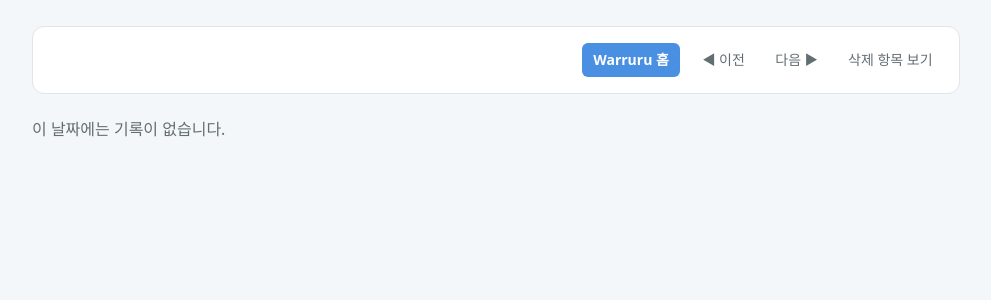
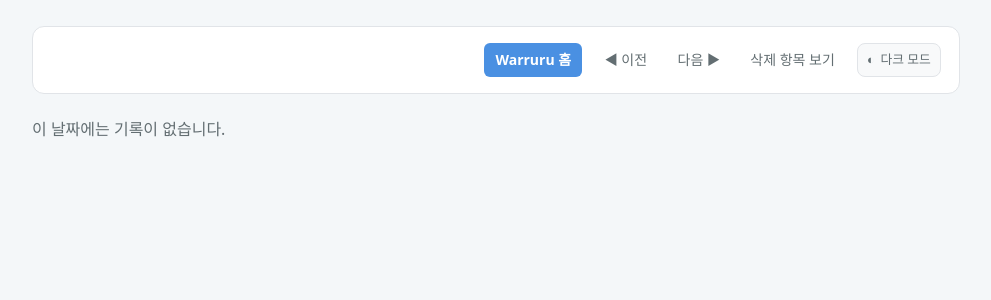
Before and after one commit to WarruruLab/warruru-lab, a Python web app: template local/src/warruru_local/daemon/templates/day.html in a window 1280 px wide. Shown: the top 300 px of the page, without its empty margins (144-1135 px from the left). Run offline with Jinja, Linux system fonts and the light colour scheme; the template is opened without the code that fills it, so the values that code supplies are empty.

Commit message:
feat: 일반 모드와 다크 모드를 전환한다
DevTalk 밝은 팔레트를 기본으로 유지하면서 밤에 읽을 선택지가 없었다.\n짙은 남청색 표면과 같은 파란 강조색을 쓰는 다크 모드를 더한다.\n\n선택은 브라우저 localStorage에만 남긴다. 서버 설정이나 SQLite에\n저장하면 한 브라우저의 표시 취향이 도메인 상태가 되기 때문이다.\nCSS를 읽기 전에 저장값을 적용해 화면이 하얗게 번쩍이는 것도 막는다.\n\n스크립트가 차단되면 기본 일반 모드로 남는다. 기록 조회와 상태 변경은\n테마 스크립트에 의존하지 않는다.

```diff
--- a/local/src/warruru_local/daemon/templates/_nav.html
+++ b/local/src/warruru_local/daemon/templates/_nav.html
@@ -2,4 +2,5 @@
   <a class="home-link" href="/t" aria-label="홈으로">Warruru 홈</a>
   <a href="/d/{{ today }}">오늘</a>
   <a href="/c/{{ today[:7] }}">달력</a>
+  {% include "_theme_toggle.html" %}
 </nav>
--- /dev/null
+++ b/local/src/warruru_local/daemon/templates/_theme_toggle.html
@@ -0,0 +1,5 @@
+<button class="theme-toggle" type="button" data-theme-toggle
+        aria-label="다크 모드로 전환" aria-pressed="false">
+  <span aria-hidden="true" data-theme-icon>◐</span>
+  <span data-theme-label>다크 모드</span>
+</button>
--- a/local/src/warruru_local/daemon/templates/base.html
+++ b/local/src/warruru_local/daemon/templates/base.html
@@ -4,6 +4,13 @@
 <meta charset="utf-8">
 <meta name="viewport" content="width=device-width, initial-scale=1">
 <title>{% block title %}Warruru Local{% endblock %}</title>
+{# CSS 를 읽기 전에 저장한 테마를 붙여 화면이 하얗게 번쩍이지 않게 한다. #}
+<script>
+  try {
+    var savedTheme = localStorage.getItem("warruru-theme");
+    if (savedTheme === "dark") document.documentElement.dataset.theme = "dark";
+  } catch (error) {}
+</script>
 {#
   스타일은 여기 한 곳에만 둔다. 화면이 여섯이고 사용자가 한 명이라
   빌드 파이프라인도 CSS 파일 분리도 값을 못 한다.
@@ -52,6 +59,25 @@
     --t-xl: 1.45rem;
 
     --radius: 12px;
+  }
+
+  [data-theme="dark"] {
+    color-scheme: dark;
+    --ground:    #111820;
+    --panel:     #19232d;
+    --panel-2:   #222e39;
+    --ink:       #edf3f8;
+    --ink-soft:  #b4c0ca;
+    --ink-faint: #82909d;
+    --rule:      #334250;
+    --rule-soft: #2a3743;
+    --primary:   #69aaf0;
+    --primary-hover: #8bbef4;
+    --primary-soft: #203b55;
+    --full:      #62c477;
+    --full-soft: #203d2a;
+    --gap:       #efb34f;
+    --gap-soft:  #493719;
   }
 
   * { box-sizing: border-box; }
@@ -115,6 +141,16 @@
     padding-inline: .7rem;
   }
   nav .home-link:hover { color: #fff; background: var(--primary-hover); }
+  nav .theme-toggle {
+    display: inline-flex; align-items: center; gap: .35rem;
+    color: var(--ink-soft); background: var(--panel-2);
+    border: 1px solid var(--rule); padding: .35rem .55rem;
+    white-space: nowrap;
+  }
+  nav .theme-toggle:hover {
+    color: var(--primary); background: var(--primary-soft);
+    border-color: var(--primary);
+  }
 
   /* ── 카드 ───────────────────────────────────────────── */
   .tool {
@@ -397,5 +433,31 @@
 <main>
 {% block content %}{% endblock %}
 </main>
+<script>
+  (function () {
+    var root = document.documentElement;
+    var toggles = document.querySelectorAll("[data-theme-toggle]");
+
+    function paint(theme) {
+      var dark = theme === "dark";
+      root.dataset.theme = dark ? "dark" : "light";
+      toggles.forEach(function (button) {
+        button.setAttribute("aria-pressed", String(dark));
+        button.setAttribute("aria-label", dark ? "일반 모드로 전환" : "다크 모드로 전환");
+        button.querySelector("[data-theme-label]").textContent = dark ? "일반 모드" : "다크 모드";
+        button.querySelector("[data-theme-icon]").textContent = dark ? "◑" : "◐";
+      });
+    }
+
+    paint(root.dataset.theme === "dark" ? "dark" : "light");
+    toggles.forEach(function (button) {
+      button.addEventListener("click", function () {
+        var next = root.dataset.theme === "dark" ? "light" : "dark";
+        paint(next);
+        try { localStorage.setItem("warruru-theme", next); } catch (error) {}
+      });
+    });
+  }());
+</script>
 </body>
 </html>
--- a/local/src/warruru_local/daemon/templates/day.html
+++ b/local/src/warruru_local/daemon/templates/day.html
@@ -8,6 +8,7 @@
     <a href="/d/{{ view.prev_date }}">◀ 이전</a>
     <a href="/d/{{ view.next_date }}">다음 ▶</a>
     <a href="/d/{{ view.date }}?deleted=1">삭제 항목 보기</a>
+    {% include "_theme_toggle.html" %}
   </nav>
 </header>
 
--- a/local/src/warruru_local/daemon/templates/deleted.html
+++ b/local/src/warruru_local/daemon/templates/deleted.html
@@ -6,6 +6,7 @@
   <nav>
     <a class="home-link" href="/t" aria-label="홈으로">Warruru 홈</a>
     <a href="/d/{{ view.date }}">◀ 돌아가기</a>
+    {% include "_theme_toggle.html" %}
   </nav>
 </header>
 
```
Also changed, not shown: AGENTS.md (+3 -2 lines), local/docs/acceptance.md (+1 -1 lines), local/docs/plans/2026-08-17-학습기록-구현계획.md (+4 -2 lines), local/docs/specs/2026-08-18-mvp-daily-loop.md (+4 -3 lines), local/tests/test_web.py (+22 -0 lines), local/README.md.
